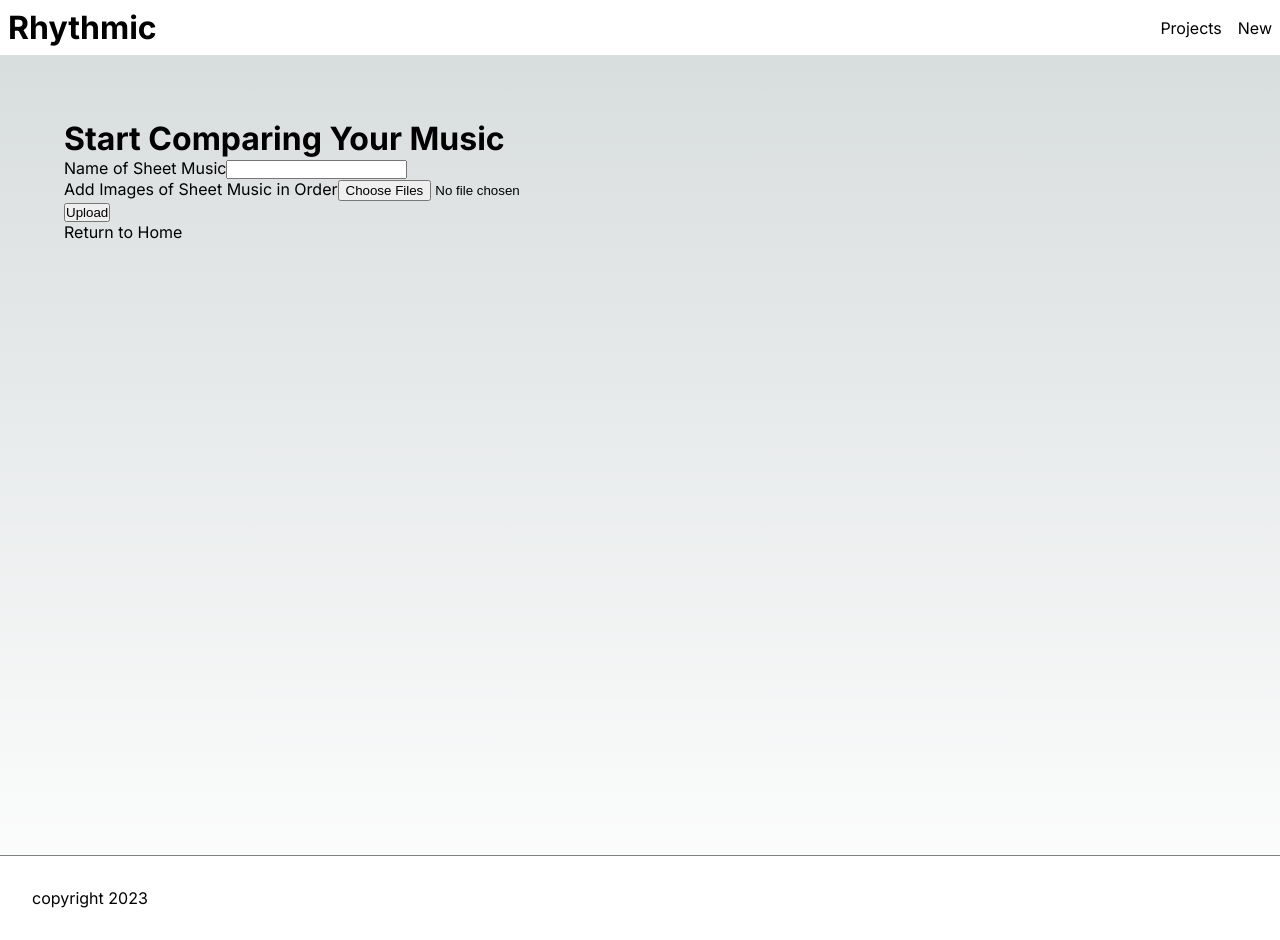
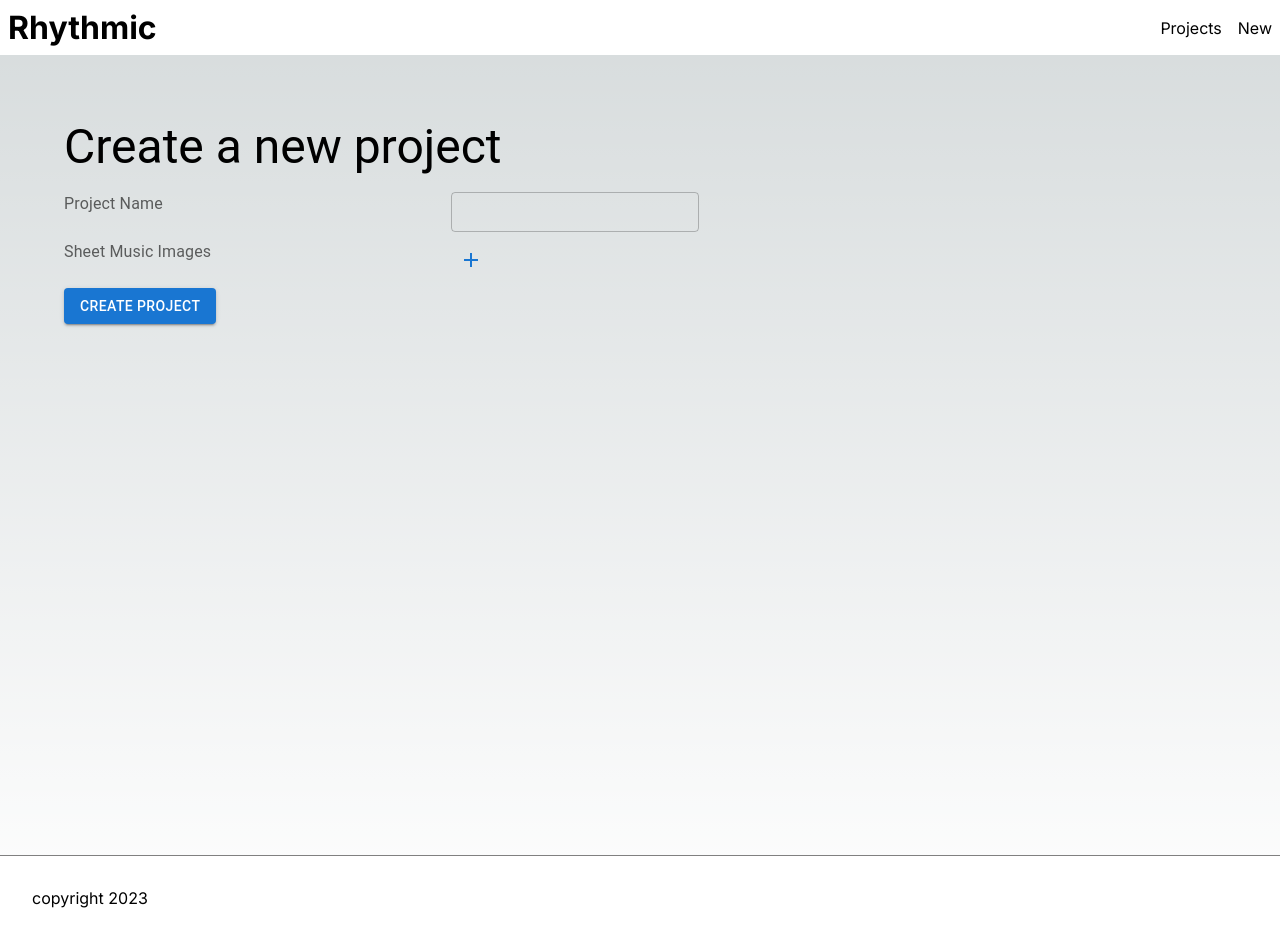
Before and after one commit to MichaelChian452/Rhythmic, a Next.js app in the folder rhythmic-web-app/: page /project in a window 1280 px wide. Built offline with nearby package versions, Linux system fonts and the light colour scheme.

Commit message:
added style with material ui

```diff
--- a/rhythmic-web-app/app/page.js
+++ b/rhythmic-web-app/app/page.js
@@ -1,12 +1,16 @@
+'use client'
+
 import Image from 'next/image'
 import styles from './page.module.css'
 import Link from 'next/link'
+
+import { Button } from '@mui/material'
 
 export default function Home() {
   return (
     <main className={styles.main}>
       <div className={styles.centerButtons}>
-        <Link href="/project" className={styles.button}>Get started with a new project</Link>
+        <Button href="/project" className={styles.button}>Get started with a new project</Button>
       </div>
     </main>
   )
--- a/rhythmic-web-app/app/page.module.css
+++ b/rhythmic-web-app/app/page.module.css
@@ -15,28 +15,6 @@
 }
 
 .button {
-  color: white;
-  background-color: green;
-  padding: 1.5rem;
+  padding: 1.25rem;
   border-radius: 10px;
 }
-
-.button:focus:not(:focus-visible):not(.focus-visible) {
-  box-shadow: none;
-  outline: none;
-}
-
-.button:hover {
-  transition: background-color 0.5s ease;
-  background-color: #2c974b;
-}
-
-.button:focus {
-  box-shadow: rgba(46, 164, 79, .4) 0 0 0 3px;
-  outline: none;
-}
-
-.button:active {
-  background-color: #298e46;
-  box-shadow: rgba(20, 70, 32, .2) 0 1px 0 inset;
-}
--- a/rhythmic-web-app/app/project/page.js
+++ b/rhythmic-web-app/app/project/page.js
@@ -1,22 +1,65 @@
+'use client'
+
 import styles from '../page.module.css'
 import Link from 'next/link'
 
+import { Button, IconButton, InputLabel, TextField, Unstable_Grid2 as Grid, Typography } from '@mui/material'
+import { Add as AddIcon } from '@mui/icons-material';
+import { useState, useRef } from "react";
+
 export default function Process() {
+    const [previewImageUrl, setPreviewImageUrl] = useState(null);
+    const ref = useRef();
+
+    const handleFileUpload = (event) => {
+        // when the uploaded file is chosen,
+        // convert it to a data URL, and set it as the value of the preview image
+        const file = event.target.files[0];
+        const reader = new FileReader();
+
+        reader.addEventListener('load', () => {
+            setPreviewImageUrl(reader.result);
+        });
+
+        reader.readAsDataURL(file);
+    };
+
     return (
       <main className={styles.main}>
-        <h1 className={styles.titleTag}>Start Comparing Your Music</h1>
+        <Typography variant="h3" component="h1" align="left" gutterBottom>
+            Create a new project
+        </Typography>
         <form action="/api/upload" method="post" name="sheet-music-upload" encType="multipart/form-data">
-          <div>
-            <label htmlFor="sheet-music-name">Name of Sheet Music</label>
-            <input id="sheet-music-name" name="sheet-music-name" type="text" required />
-          </div>
-          <div>
-            <label htmlFor="sheet-music-img">Add Images of Sheet Music in Order</label>
-            <input name="sheet-music-img" type="file" accept="image/png, image/jpg, image/jpeg" multiple required />
-          </div>
-          <button type="submit">Upload</button>
-        </form>
-        <Link href="/">Return to Home</Link>
+            <Grid container spacing={1}>
+                <Grid xs={4}>
+                    <InputLabel htmlFor="sheet-music-name">Project Name</InputLabel>
+                </Grid>
+                <Grid xs={8}>
+                    <TextField id="sheet-music-name" name="sheet-music-name" variant="outlined" size="small" required />
+            </Grid>
+            <Grid xs={4}>
+                <InputLabel htmlFor="sheet-music-name">Sheet Music Images</InputLabel>
+            </Grid>
+            <Grid xs={8}>
+                {previewImageUrl && <img src={previewImageUrl} alt="Uploaded Image" height="100" style={{'border-radius':'5px'}}/>}
+                <IconButton color="primary" aria-label="upload picture"
+                    onClick={(e) => ref.current?.click()}
+                    variant="contained" component="span"
+                    >
+                      <AddIcon />
+                </IconButton>
+                <input name="sheet-music-img" type="file" accept="image/png, image/jpg, image/jpeg"
+                    style={{display: 'none'}} onChange={handleFileUpload} required
+                    ref={ref}
+                    />
+            </Grid>
+            <Grid xs={4}>
+                <Button variant="contained" type="submit">
+                    Create Project
+                </Button>
+            </Grid>
+            </Grid>
+          </form>
       </main>
     )
   }
--- a/rhythmic-web-app/package.json
+++ b/rhythmic-web-app/package.json
@@ -9,6 +9,11 @@
     "lint": "next lint"
   },
   "dependencies": {
+    "@emotion/react": "^11.11.1",
+    "@emotion/styled": "^11.11.0",
+    "@fontsource/roboto": "^5.0.3",
+    "@mui/icons-material": "^5.11.16",
+    "@mui/material": "^5.13.6",
     "busboy": "^1.6.0",
     "next": "13.4.5",
     "react": "18.2.0",
```
Also changed, not shown: 1 other file (tests, documents, lock files or other folders).
